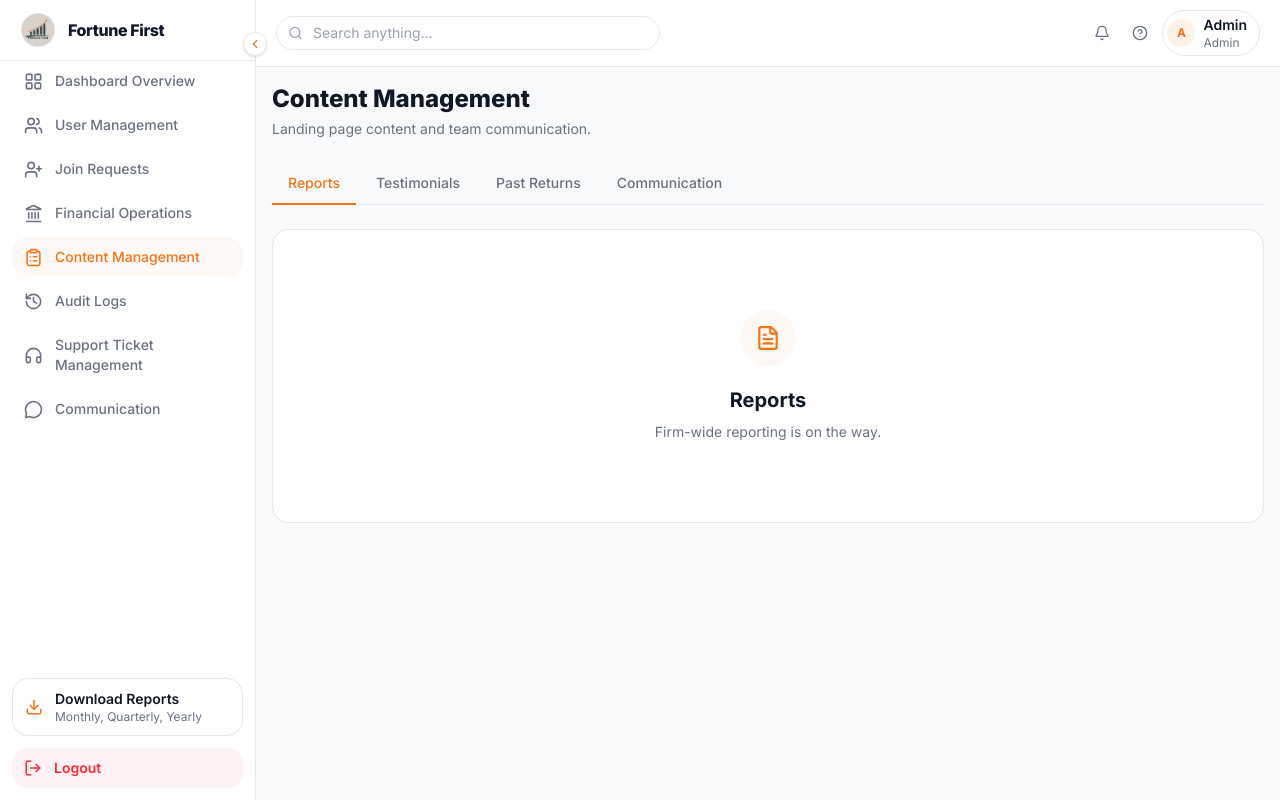
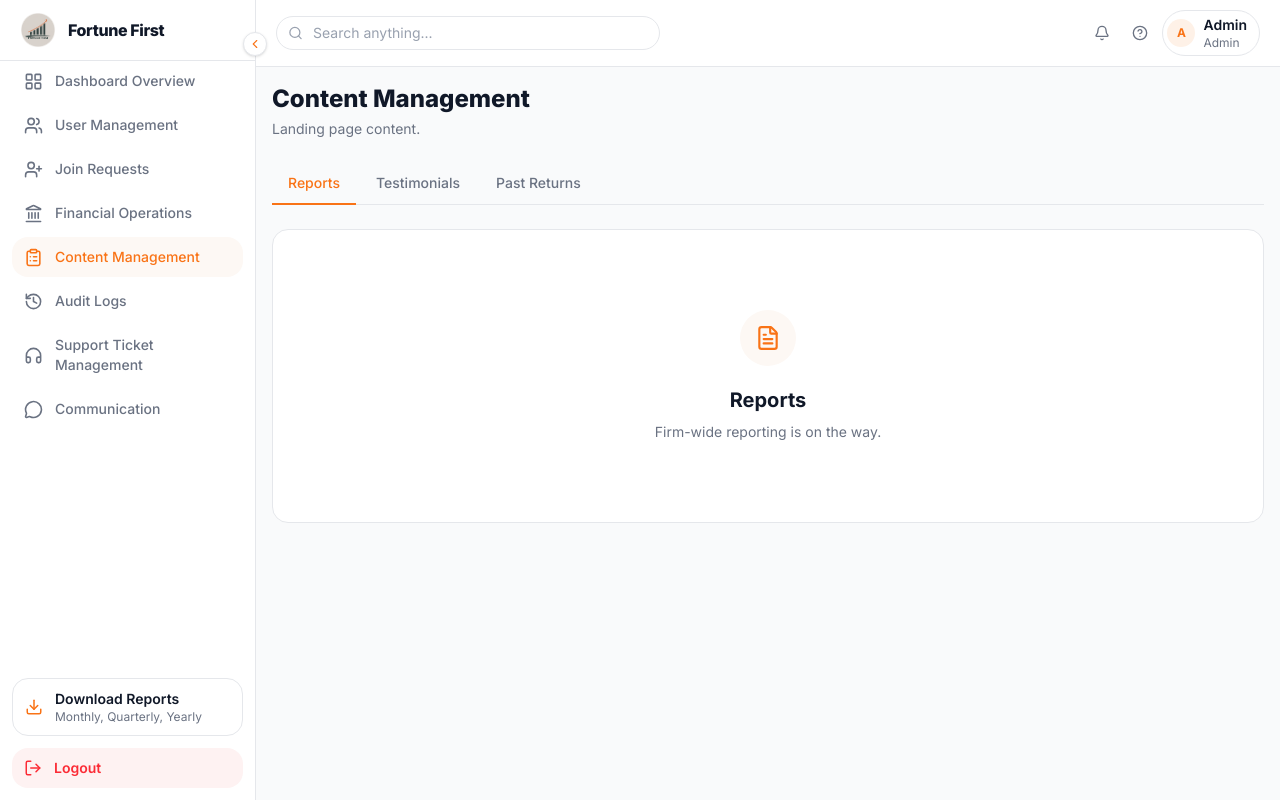
Before and after one commit to Adityagautam2004/Fortune-First-, a Next.js app in the folder fortune-first-frontend/: page /admin/content-management in a window 1280 px wide. Built offline with nearby package versions, Linux system fonts and the light colour scheme; no server answers.

Commit message:
feat: add ContentManagementPage feature and initialize TypeScript configuration

```diff
--- a/fortune-first-frontend/src/features/admin/content-management-page.tsx
+++ b/fortune-first-frontend/src/features/admin/content-management-page.tsx
@@ -4,7 +4,6 @@ import { FileText } from 'lucide-react';
 
 import { Tabs } from '@/components/ui/Tabs';
 import { ComingSoon } from '@/components/shared/coming-soon';
-import { CommunicationPage } from './communication-page';
 import { TestimonialsManagement } from './testimonials-management';
 import { PublicReturnsManagement } from './public-returns-management';
 
@@ -12,7 +11,6 @@ const TABS = [
   { key: 'reports', label: 'Reports' },
   { key: 'testimonials', label: 'Testimonials' },
   { key: 'returns', label: 'Past Returns' },
-  { key: 'communication', label: 'Communication' },
 ];
 
 export function ContentManagementPage() {
@@ -20,14 +18,13 @@ export function ContentManagementPage() {
     <div className="space-y-6">
       <div>
         <h1 className="text-2xl font-extrabold text-gray-900">Content Management</h1>
-        <p className="mt-1 text-sm text-gray-500">Landing page content and team communication.</p>
+        <p className="mt-1 text-sm text-gray-500">Landing page content.</p>
       </div>
 
       <Tabs items={TABS} defaultKey="reports">
         {(active) => {
           if (active === 'testimonials') return <TestimonialsManagement />;
           if (active === 'returns') return <PublicReturnsManagement />;
-          if (active === 'communication') return <CommunicationPage />;
           return (
             <ComingSoon
               icon={FileText}
--- a/fortune-first-frontend/tsconfig.json
+++ b/fortune-first-frontend/tsconfig.json
@@ -15,7 +15,7 @@
     "moduleResolution": "bundler",
     "resolveJsonModule": true,
     "isolatedModules": true,
-    "jsx": "preserve",
+    "jsx": "react-jsx",
     "incremental": true,
     "plugins": [
       {
```
